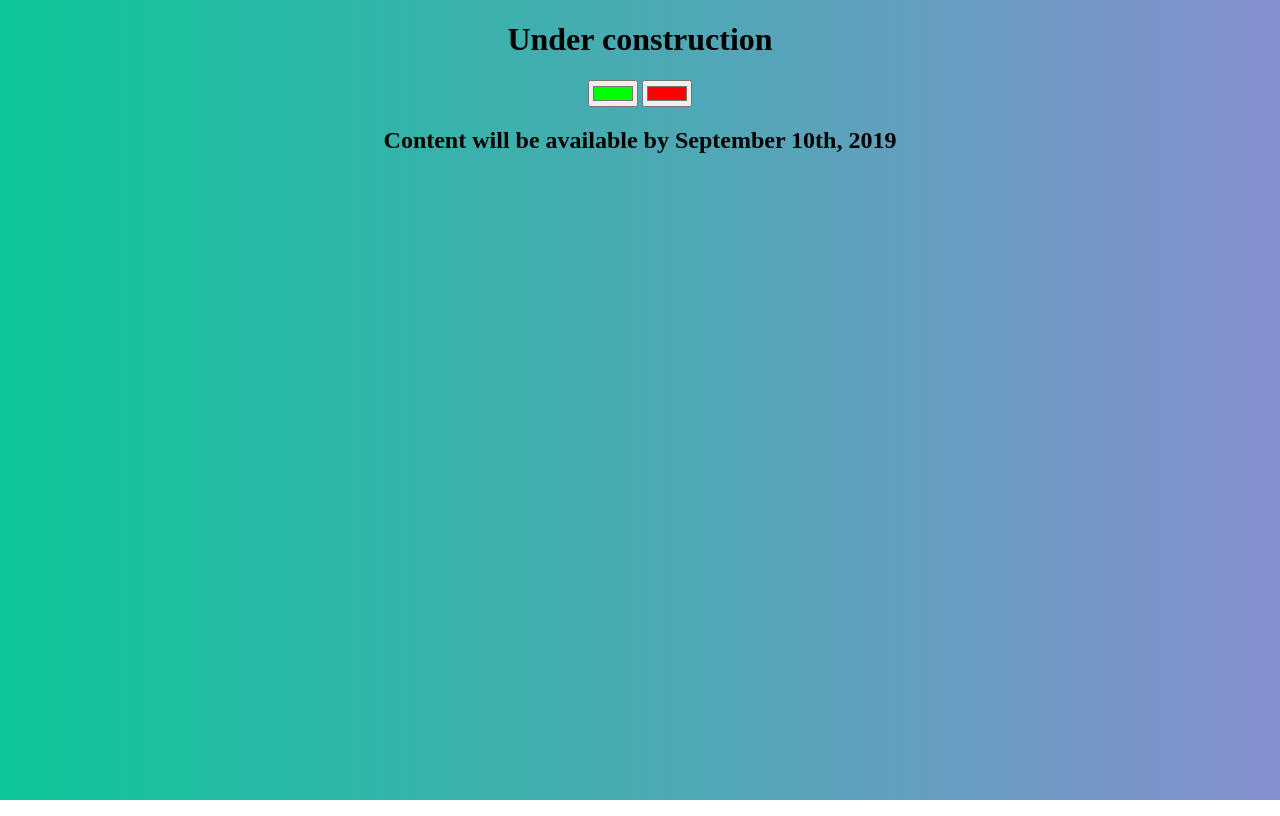
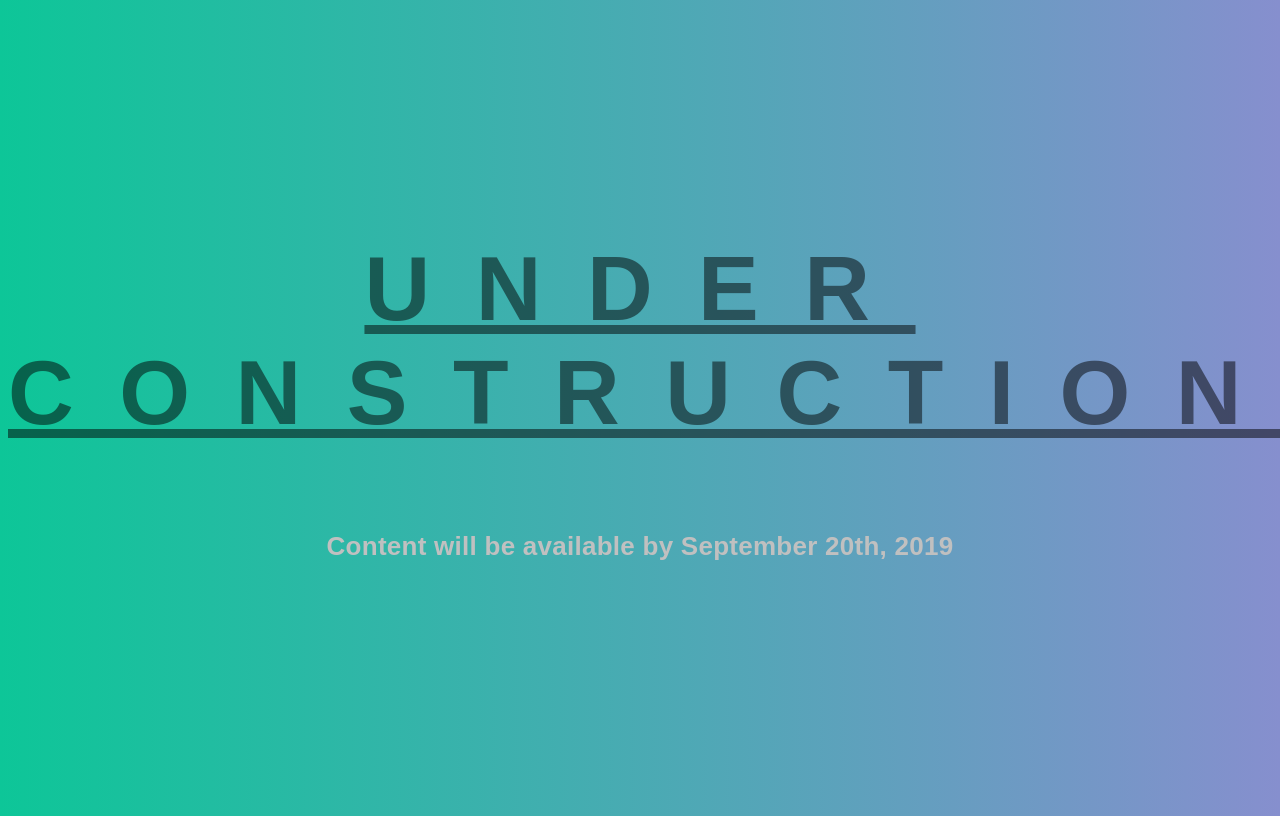
Before and after one commit to PierreNasrallah/pierrenasrallah, a plain HTML site: page index.html in a window 1280 px wide. Drawn offline with Linux system fonts and the light colour scheme.

Commit message:
'testing'

```diff
--- a/index.html
+++ b/index.html
@@ -4,11 +4,11 @@
 	<title>Gradient Background</title>
 	<link rel="stylesheet" type="text/css" href="style.css">
 </head>
-<body id="gradient">
+<body id="gradient" class="App-header">
 	<h1>Under construction</h1>
-	<input class="color1" type="color" name="color1" value="#00ff00">
-	<input class="color2" type="color" name="color2" value="#ff0000">
-	<h2>Content will be available by September 10th, 2019</h2>
+	<!-- <input class="color1" type="color" name="color1" value="#00ff00"> -->
+	<!-- <input class="color2" type="color" name="color2" value="#ff0000"> -->
+	<h3>Content will be available by September 20th, 2019</h3>
 	<h3></h3>
 	<!-- <script type="text/javascript" src="script.js"></script> -->
 </body>
--- a/style.css
+++ b/style.css
@@ -3,20 +3,32 @@ body {
 	background: linear-gradient(to right, rgb(13, 198, 152), rgb(134, 143, 206));
 }
 
-/*h1 {
+h1 {
     font: 600 3.5em 'Raleway', sans-serif;
     color: rgba(0,0,0,.5);
     text-align: center;
     text-transform: uppercase;
     letter-spacing: .5em;
     width: 100%;
+    text-decoration: underline;
 }
 
 h3 {
 	font: 900 1em 'Raleway', sans-serif;
-    color: rgba(0,0,0,.5);
+    color: silver;
     text-align: center;
     text-transform: none;
     letter-spacing: 0.01em;
 
-}*/
+}
+
+.App-header {
+  /*background-color: #282c34;*/
+  min-height: 100vh;
+  display: flex;
+  flex-direction: column;
+  align-items: center;
+  justify-content: center;
+  font-size: calc(10px + 2vmin);
+  /*color: white;*/
+}
```
